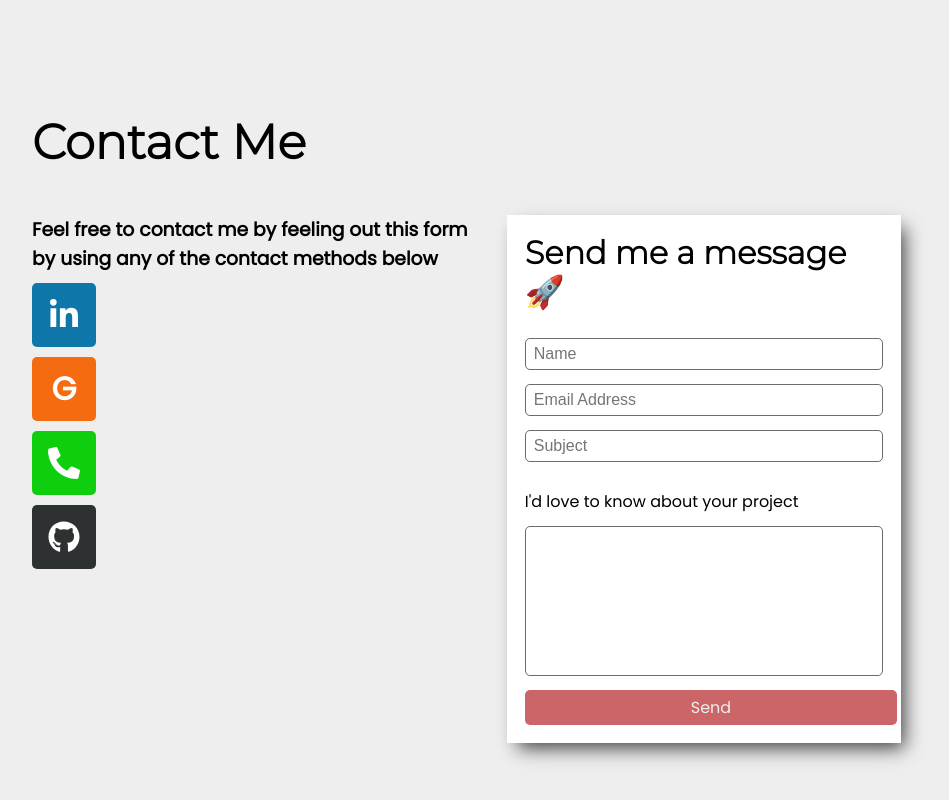
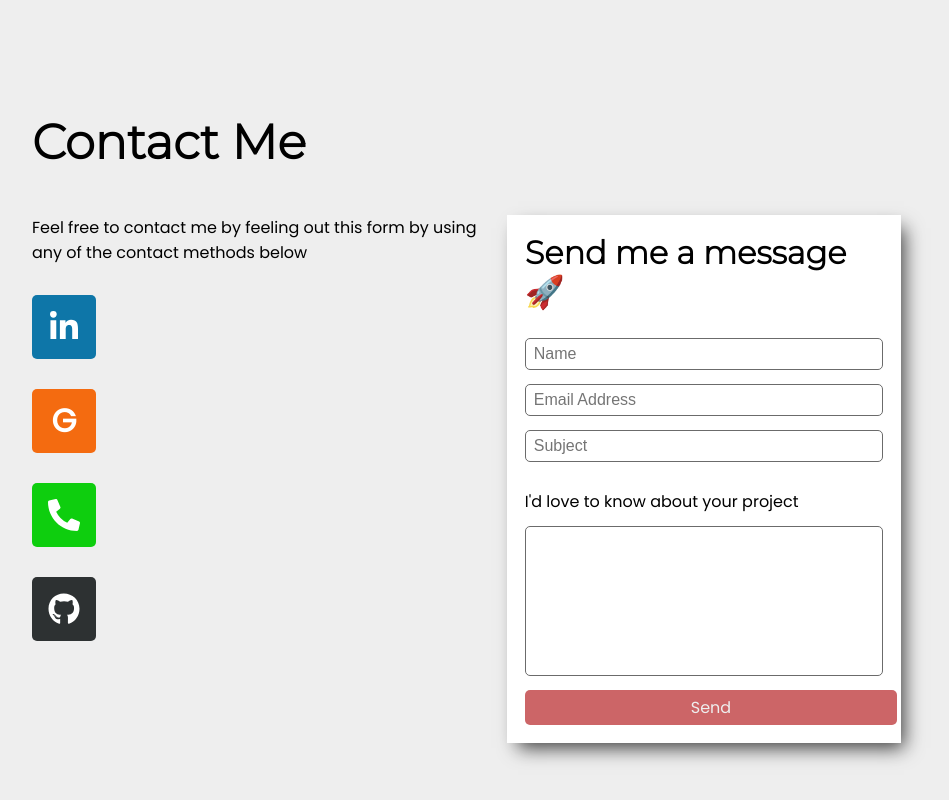
Before and after one commit to SamQueen/portfolio, a React (Create React App) app: page / in a window 1280 px wide. Shown: the part 3368-4168 px from the top of the page, without its empty margins (160-1109 px from the left). Built offline with nearby package versions, Linux system fonts and the light colour scheme.

Commit message:
contact icon color transition

```diff
--- a/src/components/sections/ContactSection.js
+++ b/src/components/sections/ContactSection.js
@@ -9,7 +9,7 @@ function ContactSection() {
 
            <div className='contact-section'>
                 <div className='contact-info-container'>
-                    <h3>Feel free to contact me by feeling out this form by using any of the contact methods below</h3>
+                    <p>Feel free to contact me by feeling out this form by using any of the contact methods below</p>
 
                     <ul id="contact-icon-list">
                         <li id='contact-icon-linkedin'><FaLinkedinIn /></li>
--- a/src/components/sections/contactSection.css
+++ b/src/components/sections/contactSection.css
@@ -99,7 +99,7 @@
 #contact-icon-list li {
     width: 4rem;
     height: 4rem;
-    margin: 10px 0;
+    margin: 30px 0;
     display: flex;
     align-items: center;
     justify-content: center;
@@ -111,15 +111,35 @@
     background-color: #2d3132;
 }
 
+#contact-icon-git:hover {
+    background-color: #3a3e3f;
+    transition: 0.5s;
+}
+
 #contact-icon-phone {
     background-color: #0ece0e;
+}
+
+#contact-icon-phone:hover {
+    background-color: #32e632;
+    transition: 0.5s;
 }
 
 #contact-icon-linkedin {
     background-color: #0e76a8;
 }
 
+#contact-icon-linkedin:hover {
+    background-color: #1d8bbe;
+    transition: 0.5s;
+}
+
 #contact-icon-gmail {
     background-color: #f46b10;
     font-weight: bold;
 }
+
+#contact-icon-gmail:hover {
+    background-color: #eb782b;
+    transition: 0.5s;
+}
```
